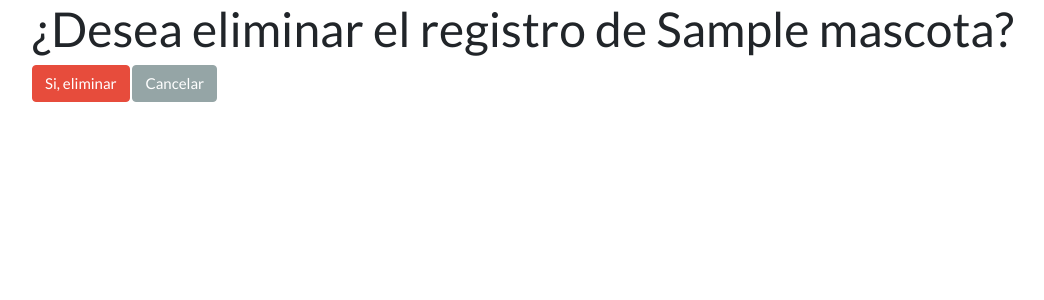
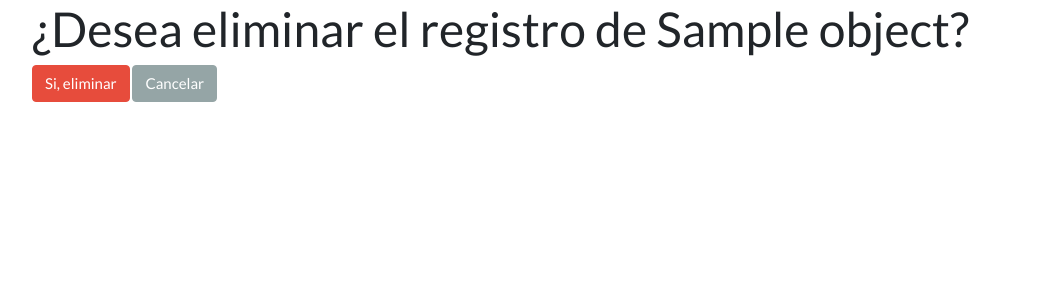
Before and after one commit to DMichelA/Refugio_Django, a Django app: template templates/mascota/mascota_delete.html in a window 1280 px wide. Shown: the part 71-371 px from the top of the page, without its empty margins (53-1097 px from the left). Run offline with Django 3.2, Linux system fonts and the light colour scheme; the template is opened without the code that fills it: most values are stand-ins (such as "Sample title", 1, 10 or a date in 2020); some libraries are stand-ins or nearby versions.

Commit message:
CRUD Operable

```diff
--- a/apps/mascota/urls.py
+++ b/apps/mascota/urls.py
@@ -1,12 +1,12 @@
 from django.urls import path, include
 
 from apps.mascota.views import index, mascota_view, mascota_list, mascota_edit, mascota_delete, \
-MascotaList, MascotaCreate, MascotaUpdate
+MascotaList, MascotaCreate, MascotaUpdate, MascotaDelete
 
 urlpatterns = [
     path('', index, name="index"),
     path('nuevo/', MascotaCreate.as_view(), name="mascota_crear"),
     path('listar/', MascotaList.as_view(), name="mascota_listar"),
     path('editar/<int:pk>/', MascotaUpdate.as_view(), name="mascota_editar"), #Expresion regular para recibir un parametro
-    path('eliminar/<int:id_mascota>/', mascota_delete, name="mascota_eliminar"), #Cuando es vista basa en clase se cambia el parametro que pasara a pk en lugar de id_mascota
+    path('eliminar/<int:pk>/', MascotaDelete.as_view(), name="mascota_eliminar"), #Cuando es vista basa en clase se cambia el parametro que pasara a pk en lugar de id_mascota
 ]
--- a/templates/mascota/mascota_delete.html
+++ b/templates/mascota/mascota_delete.html
@@ -3,7 +3,7 @@
 {% block content %}
 <form method="POST">
     {% csrf_token %}
-    <h1>¿Desea eliminar el registro de {{ mascota.nombre }}?</h1>
+    <h1>¿Desea eliminar el registro de {{ object.nombre }}?</h1>
     <button class= "btn btn-danger" type="submit">Si, eliminar</button>
     <a class= "btn btn-secondary" href="{% url 'mascota_listar' %}">Cancelar</a>
 </form>
```
Also changed, not shown: apps/mascota/views.py (+6 -1 lines).
